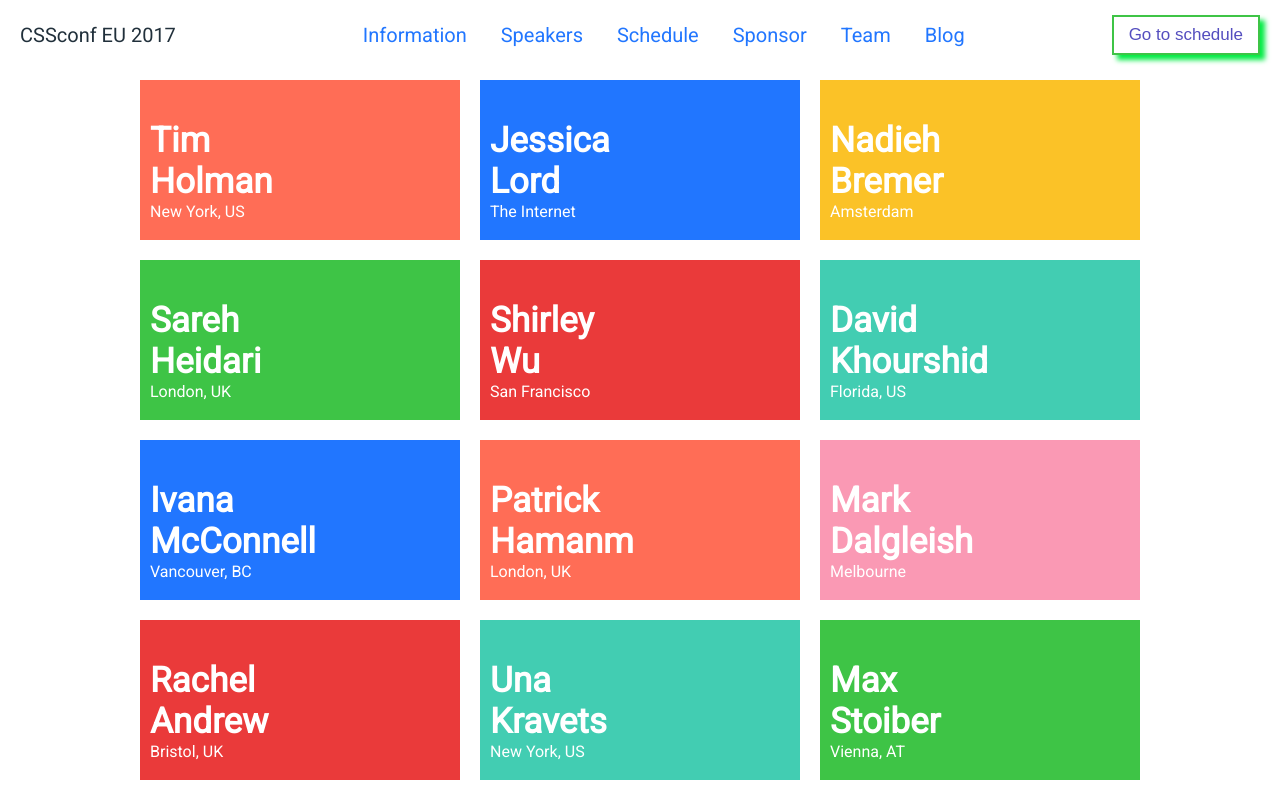
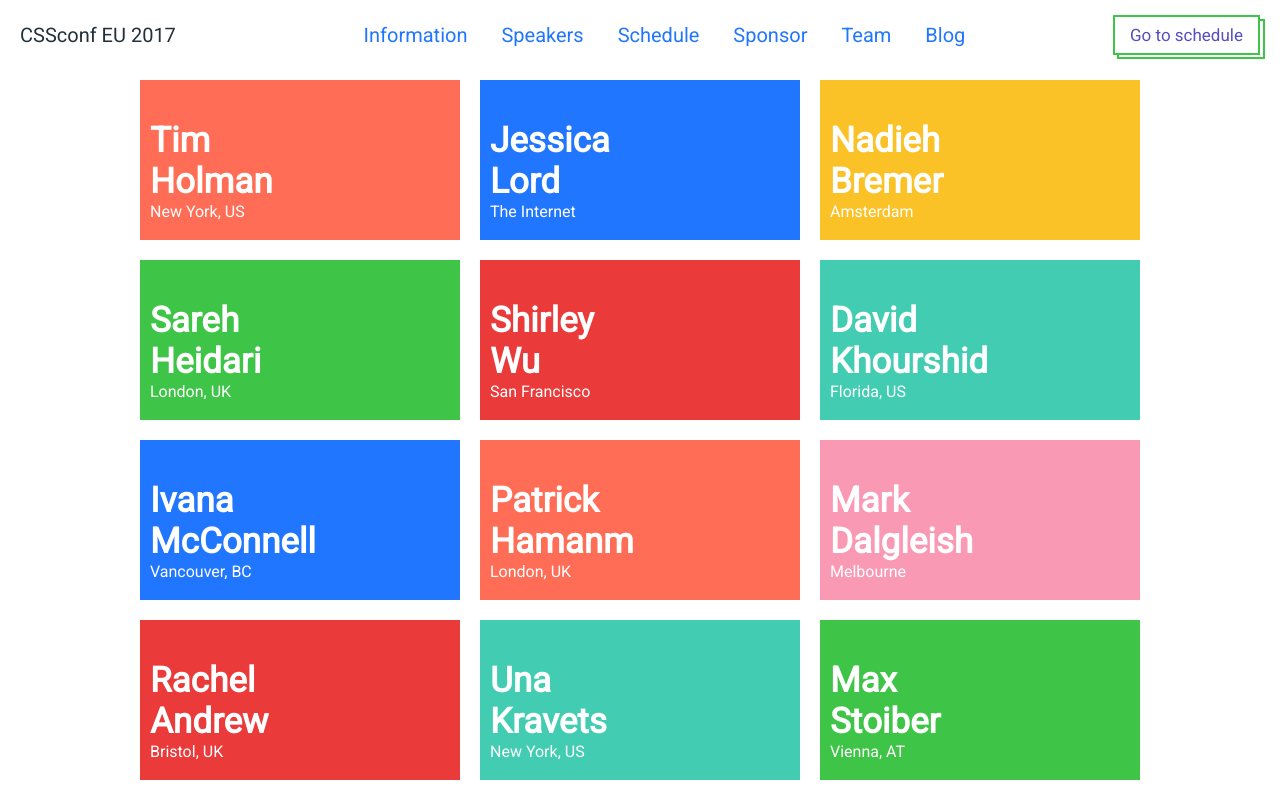
Before and after one commit to muhammadkamil66/CSS-Conf, a plain HTML site: page index.html in a window 1280 px wide. Shown: the top 797 px of the page. Drawn offline with Linux system fonts and the light colour scheme.

Commit message:
solve issues

```diff
--- a/index.html
+++ b/index.html
@@ -22,7 +22,12 @@
 				<li>Blog</li>
 			</ul>
 		</nav>
-		<button>Go to schedule</button>
+		<div class="btn-1">Go to schedule
+			<div class="btn-2">
+
+			</div>
+		</div>
+
 	</header>
 
 	<article>
--- a/style.css
+++ b/style.css
@@ -36,17 +36,27 @@ header{
 	color: #629fff;
 	cursor: pointer;
 }
-button{
-	-webkit-box-shadow: 5px 5px 5px 0px rgba(3,236,69,1);
+.btn-1{
+	/*-webkit-box-shadow: 5px 5px 5px 0px rgba(3,236,69,1);
 	-moz-box-shadow: 5px 5px 5px 0px rgba(3,236,69,1);
-	box-shadow: 5px 5px 5px 0px rgba(3,236,69,1);
+	box-shadow: 5px 5px 5px 0px rgba(3,236,69,1);*/
 	border:2px solid #3ec446;
 	color: #544ebf;
 	padding: 8px 15px;
 	background-color: white;
 	margin-right: 20px;
 	font-size:  17px ;
+	position: relative;
 
+
+}
+.btn-2{
+	border: 2px solid #3ec446;
+    padding: 18px 72px;
+    position: absolute;
+    top: 2px;
+    right: -7px;
+    z-index: -1;
 }
 button:hover{
 	color: #629fff;
@@ -172,7 +182,7 @@ footer ul li:hover{
 	color: #fde093;
 }
 
-@media screen and (max-width: 530px){
+@media screen and (max-width: 630px){
 	.nav-bar li{
 		display: none;
 	}
```
Also changed, not shown: 1 other file.
